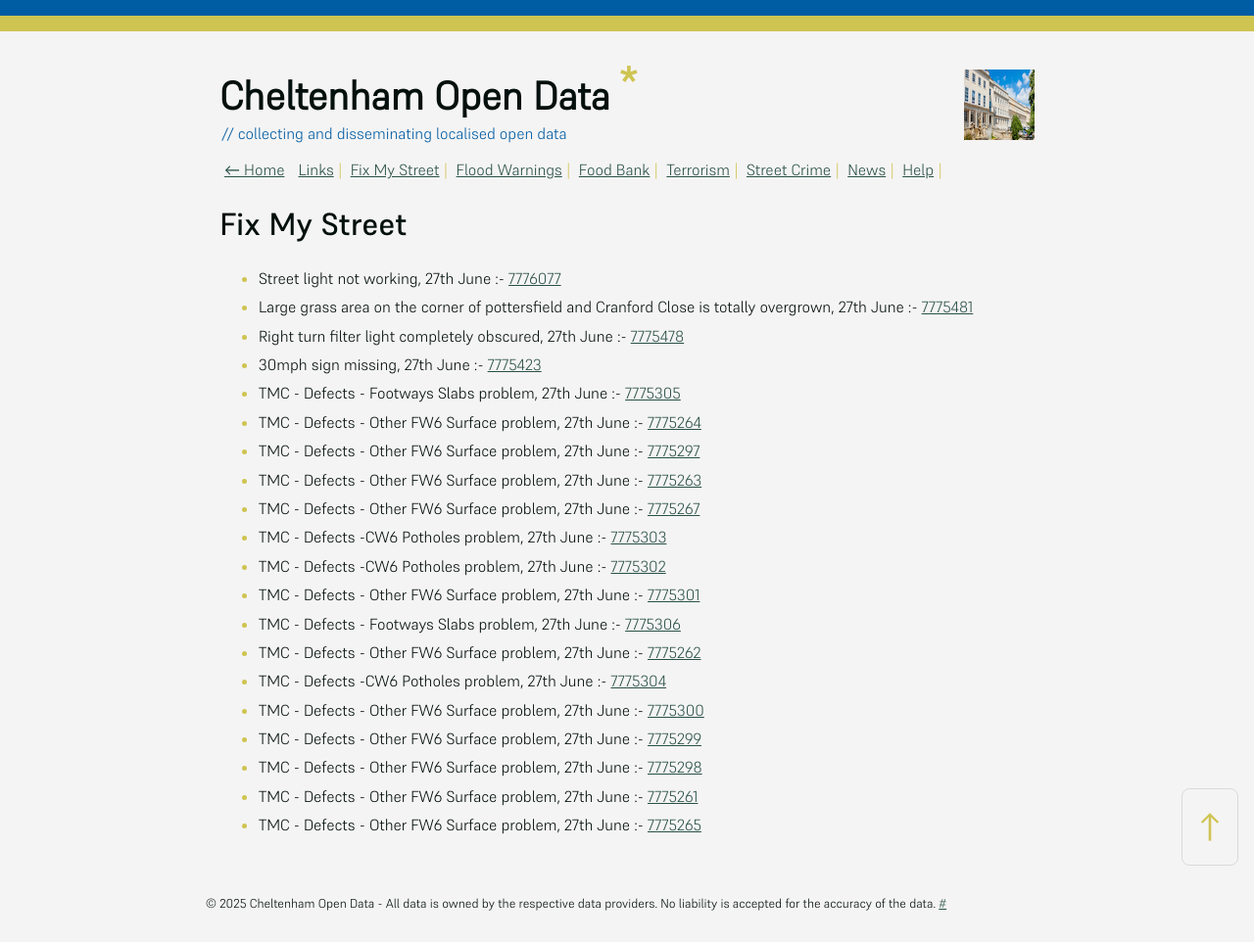
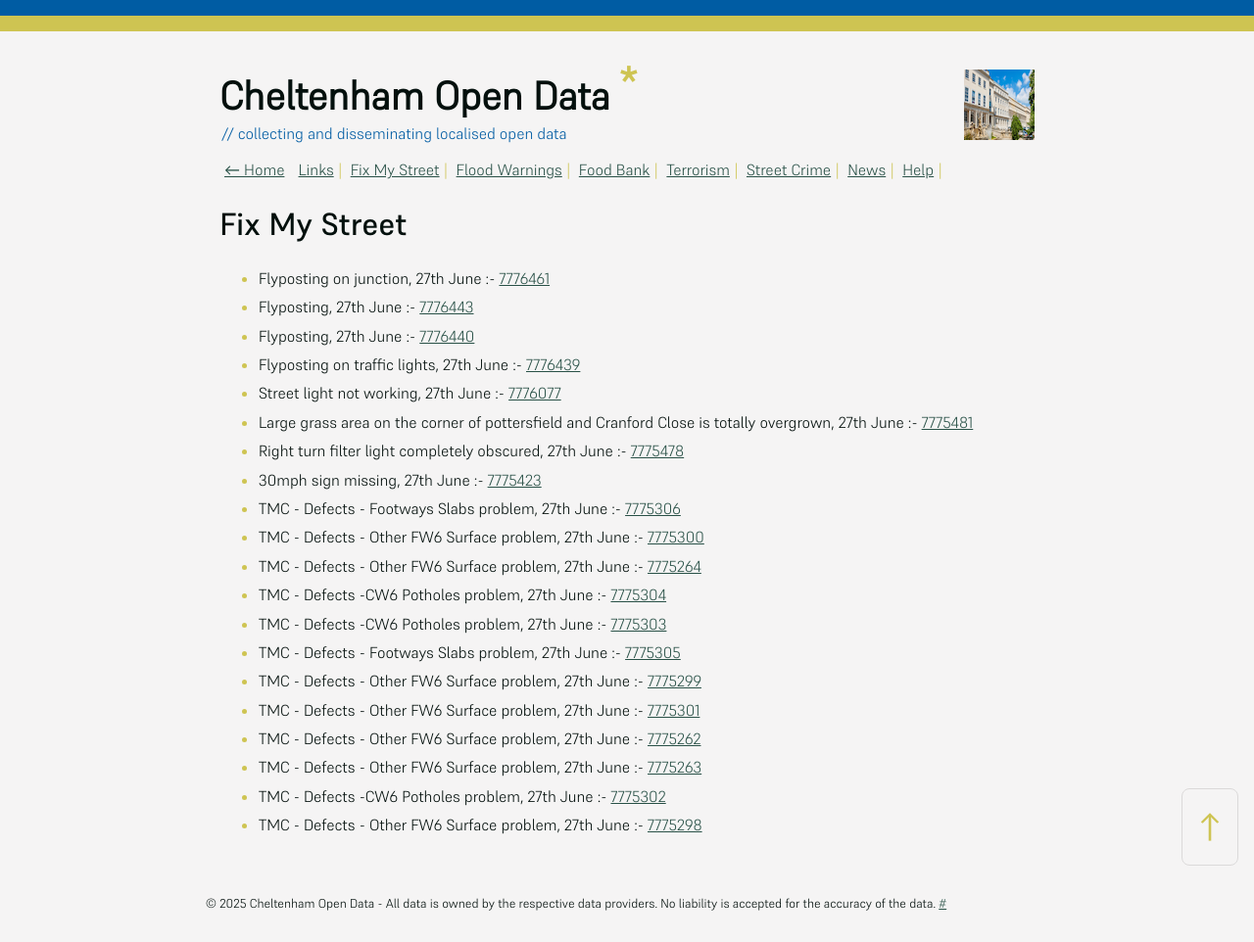
Before and after one commit to mat-0/cheltenham-open-data, a Jekyll site: the page built from _pages/fix-my-street.md, in a window 1280 px wide. Shown: the whole page at 98% size. Built offline with Jekyll 4.4.1, drawn with Linux system fonts in a browser that asks for light colours.

Commit message:
Updated 2025-06-27 20:58:05

```diff
--- a/_pages/fix-my-street.md
+++ b/_pages/fix-my-street.md
@@ -9,25 +9,25 @@ permalink: /fix-my-street
 
 <!-- fix_marker starts -->
 
+- Flyposting on junction, 27th June :- [7776461](https://www.fixmystreet.com/report/7776461)
+- Flyposting, 27th June :- [7776443](https://www.fixmystreet.com/report/7776443)
+- Flyposting, 27th June :- [7776440](https://www.fixmystreet.com/report/7776440)
+- Flyposting on traffic lights, 27th June :- [7776439](https://www.fixmystreet.com/report/7776439)
 - Street light not working, 27th June :- [7776077](https://www.fixmystreet.com/report/7776077)
 - Large grass area on the corner of pottersfield and Cranford Close is totally overgrown, 27th June :- [7775481](https://www.fixmystreet.com/report/7775481)
 - Right turn filter light completely obscured, 27th June :- [7775478](https://www.fixmystreet.com/report/7775478)
 - 30mph sign missing, 27th June :- [7775423](https://www.fixmystreet.com/report/7775423)
+- TMC - Defects - Footways Slabs problem, 27th June :- [7775306](https://www.fixmystreet.com/report/7775306)
+- TMC - Defects - Other FW6  Surface problem, 27th June :- [7775300](https://www.fixmystreet.com/report/7775300)
+- TMC - Defects - Other FW6  Surface problem, 27th June :- [7775264](https://www.fixmystreet.com/report/7775264)
+- TMC - Defects -CW6 Potholes  problem, 27th June :- [7775304](https://www.fixmystreet.com/report/7775304)
+- TMC - Defects -CW6 Potholes  problem, 27th June :- [7775303](https://www.fixmystreet.com/report/7775303)
 - TMC - Defects - Footways Slabs problem, 27th June :- [7775305](https://www.fixmystreet.com/report/7775305)
-- TMC - Defects - Other FW6  Surface problem, 27th June :- [7775264](https://www.fixmystreet.com/report/7775264)
-- TMC - Defects - Other FW6  Surface problem, 27th June :- [7775297](https://www.fixmystreet.com/report/7775297)
+- TMC - Defects - Other FW6  Surface problem, 27th June :- [7775299](https://www.fixmystreet.com/report/7775299)
+- TMC - Defects - Other FW6  Surface problem, 27th June :- [7775301](https://www.fixmystreet.com/report/7775301)
+- TMC - Defects - Other FW6  Surface problem, 27th June :- [7775262](https://www.fixmystreet.com/report/7775262)
 - TMC - Defects - Other FW6  Surface problem, 27th June :- [7775263](https://www.fixmystreet.com/report/7775263)
-- TMC - Defects - Other FW6  Surface problem, 27th June :- [7775267](https://www.fixmystreet.com/report/7775267)
-- TMC - Defects -CW6 Potholes  problem, 27th June :- [7775303](https://www.fixmystreet.com/report/7775303)
 - TMC - Defects -CW6 Potholes  problem, 27th June :- [7775302](https://www.fixmystreet.com/report/7775302)
-- TMC - Defects - Other FW6  Surface problem, 27th June :- [7775301](https://www.fixmystreet.com/report/7775301)
-- TMC - Defects - Footways Slabs problem, 27th June :- [7775306](https://www.fixmystreet.com/report/7775306)
-- TMC - Defects - Other FW6  Surface problem, 27th June :- [7775262](https://www.fixmystreet.com/report/7775262)
-- TMC - Defects -CW6 Potholes  problem, 27th June :- [7775304](https://www.fixmystreet.com/report/7775304)
-- TMC - Defects - Other FW6  Surface problem, 27th June :- [7775300](https://www.fixmystreet.com/report/7775300)
-- TMC - Defects - Other FW6  Surface problem, 27th June :- [7775299](https://www.fixmystreet.com/report/7775299)
 - TMC - Defects - Other FW6  Surface problem, 27th June :- [7775298](https://www.fixmystreet.com/report/7775298)
-- TMC - Defects - Other FW6  Surface problem, 27th June :- [7775261](https://www.fixmystreet.com/report/7775261)
-- TMC - Defects - Other FW6  Surface problem, 27th June :- [7775265](https://www.fixmystreet.com/report/7775265)
 
 <!-- fix_marker ends -->
```
Also changed, not shown: _data/flood.json (+5 -48 lines), _pages/news.md (+8 -8 lines), index.md (+5 -5 lines).
